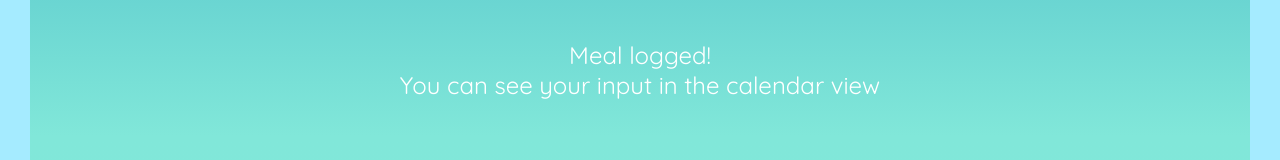
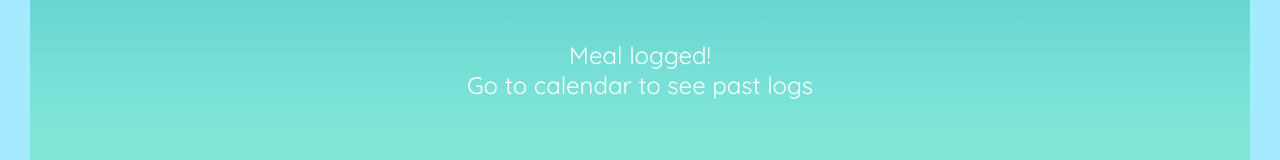
Before and after one commit to FAC10/annafreud-app, a website: page logged.html in a window 1280 px wide. Shown: the part 312-472 px from the top of the page. Drawn offline with Linux system fonts and the light colour scheme.

Commit message:
copy in success msg

```diff
--- a/logged.html
+++ b/logged.html
@@ -18,19 +18,10 @@
     <div id="top"></div>
     <div id="bottom"></div>
 
-  <!-- <div class="header_menu"> -->
-    <!-- <img src="images/header_profile.svg" alt="your profile image" class="header_profile_pic"></br> -->
-    <!-- <div class="header_menu_items">
-      <img src="./images/success.svg" alt="success">
-      <a href="settings.html" class="header_menu_item">Settings</a></br>
-      <a href="./login.html" class="header_menu_item">Log out</a>
-    </div> -->
-  <!-- </div> -->
-<!-- </header> -->
 <div class="container">
 <img class="success-svg" src="./images/success.svg" alt="success">
 <p>Meal logged!</p>
-<p>You can see your input in the calendar view</p>
+<p>Go to calendar to see past logs</p>
 </div>
 
   <script>
```
